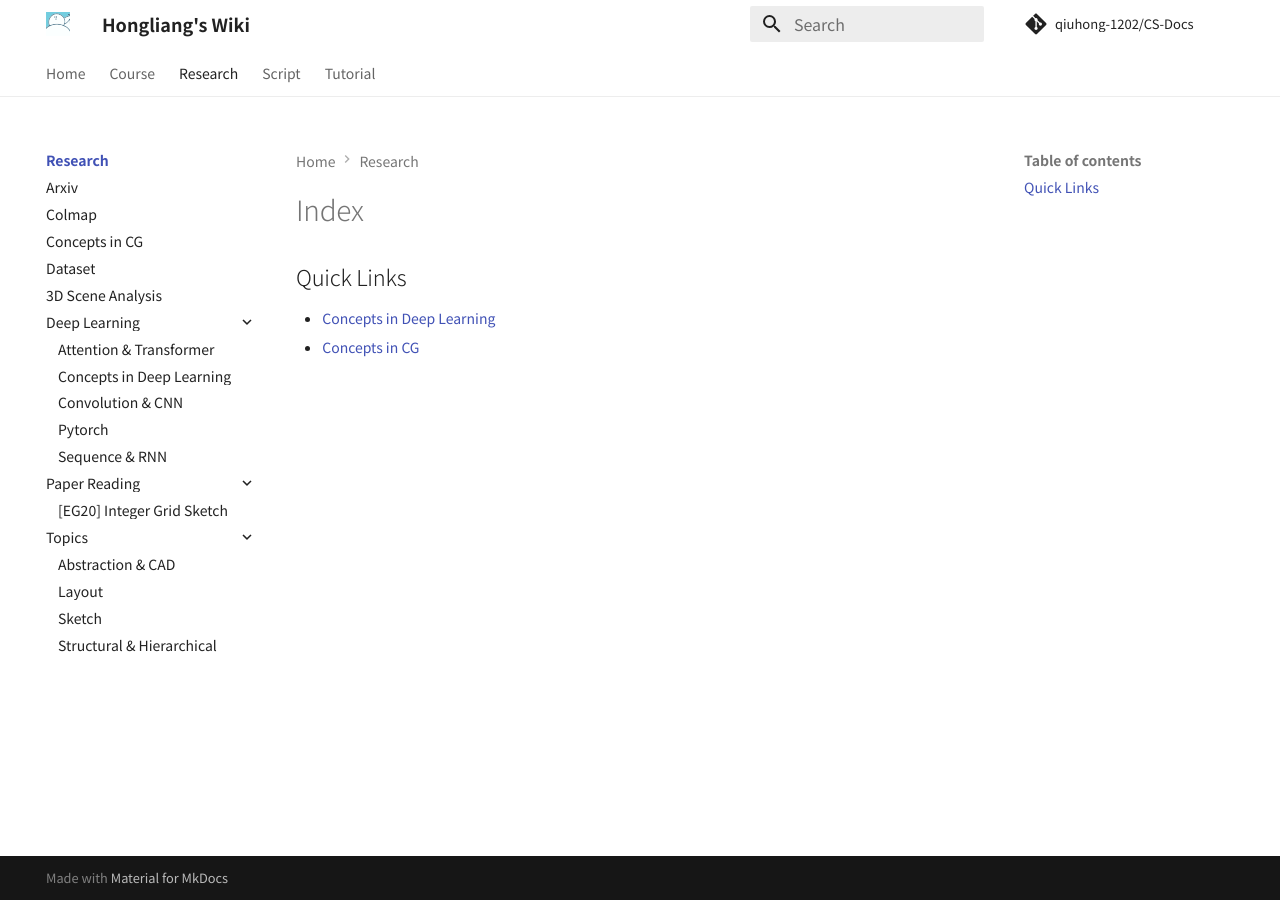
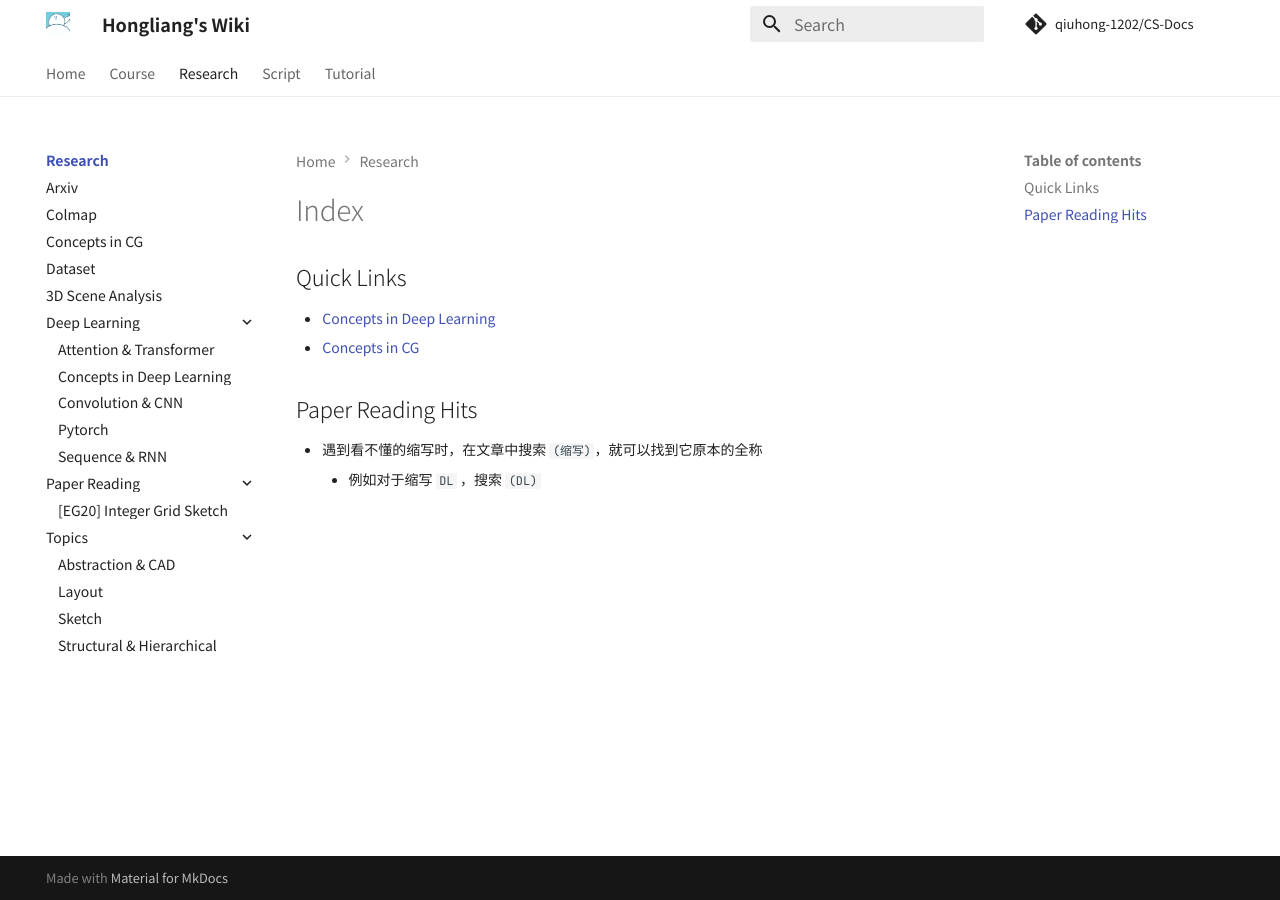
Before and after one commit to QiuHong-1202/CS-Document, an MkDocs documentation site: the page built from docs/Research/README.md, in a window 1280 px wide. Built offline with MkDocs 1.6.1 and Material for MkDocs 9.7.7, drawn with Linux system fonts in a browser that asks for light colours; nearby versions of some CDN libraries; comment, search, counter and statistics services are not loaded.

Commit message:
docs: add paper reading hits

```diff
--- a/docs/Research/README.md
+++ b/docs/Research/README.md
@@ -9,3 +9,10 @@ statistics: true
 
 - [Concepts in Deep Learning](https://qiuhong-1202.github.io/Research/Deep%20Learning/Concepts%20in%20Deep%20Learning/)
 - [Concepts in CG](https://qiuhong-1202.github.io/Research/Concepts%20in%20CG/)
+
+
+
+## Paper Reading Hits
+
+- 遇到看不懂的缩写时，在文章中搜索 `(缩写)`，就可以找到它原本的全称
+    - 例如对于缩写 `DL` ，搜索 `(DL)`
```
